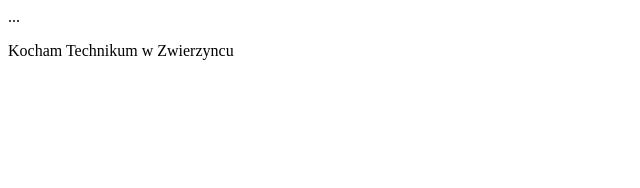
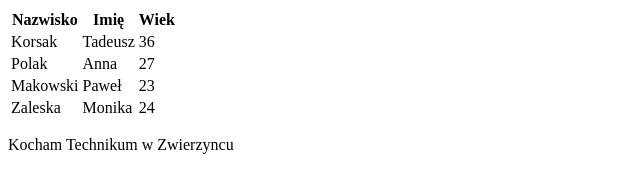
Before and after one commit to Viktor200717/tabela, a plain HTML site: page index.html in a window 1280 px wide. Shown: the whole page, without its empty margins (0-640 px from the left). Drawn offline with Linux system fonts and the light colour scheme.

Commit message:
Update index.html

```diff
--- a/index.html
+++ b/index.html
@@ -4,7 +4,13 @@
   <title>
   Viktor Fetisov
   </title>
-  ...
+  <table>
+<tr><th>Nazwisko</th><th>Imię</th><th>Wiek</th></tr>
+<tr><td>Korsak</td><td>Tadeusz</td><td>36</td></tr>
+<tr><td>Polak</td><td>Anna</td><td>27</td></tr>
+<tr><td>Makowski</td><td>Paweł</td><td>23</td></tr>
+<tr><td>Zaleska</td><td>Monika</td><td>24</td></tr>
+</table>
 </head>
 <body>
 <p> Kocham Technikum w Zwierzyncu </p>
```
